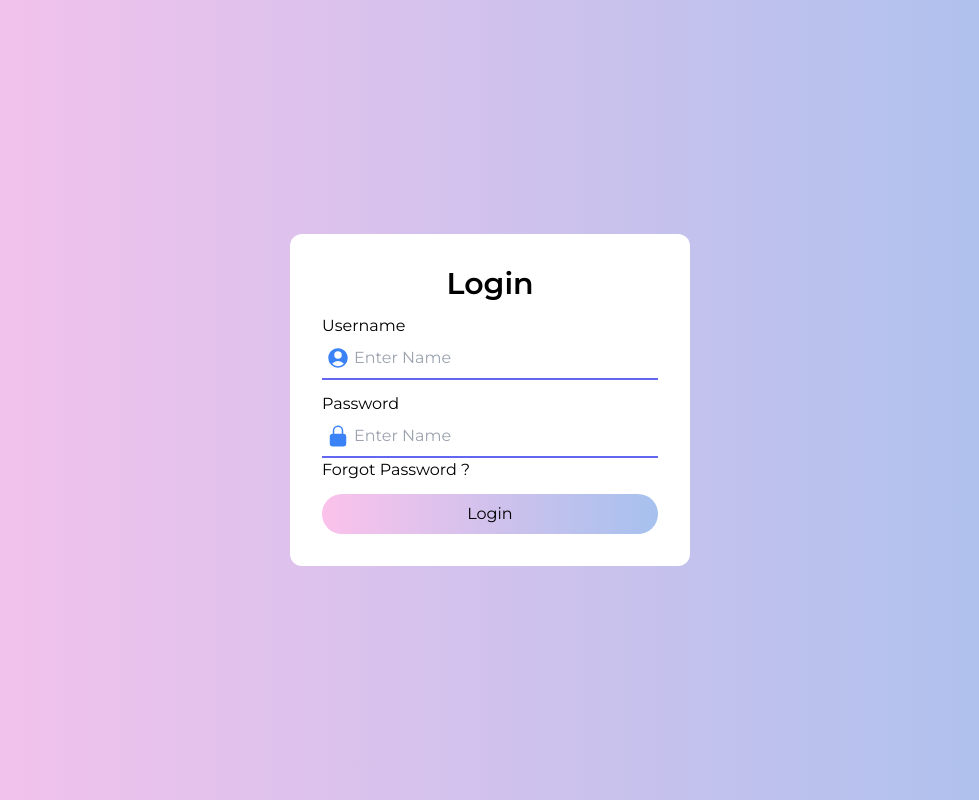
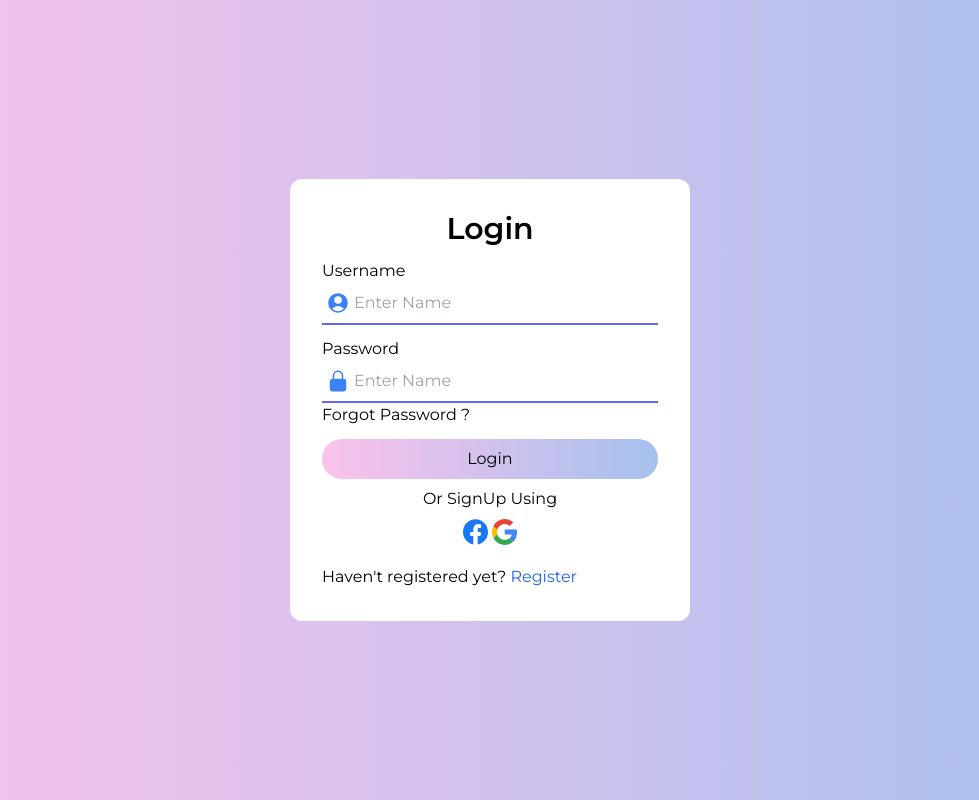
Before and after one commit to Girilaxman000/ecommerce-client, a Next.js app: page /login in a window 1280 px wide. Shown: the whole page, without its empty margins (150-1129 px from the left). Built offline with nearby package versions, Linux system fonts and the light colour scheme.

Commit message:
add google and facebook icons

```diff
--- a/pages/login.tsx
+++ b/pages/login.tsx
@@ -1,3 +1,4 @@
+/* eslint-disable react/no-unescaped-entities */
 import Link from "next/link";
 import {
   BeakerIcon,
@@ -7,6 +8,7 @@ import {
 import { useState } from "react";
 import * as Yup from "yup";
 import { useFormik } from "formik";
+import Image from "next/image";
 
 const Register = () => {
   const initialValues = {
@@ -138,6 +140,7 @@ const Register = () => {
               Forgot Password ?
             </Link>
           </div>
+
           <button
             type="submit"
             className="w-full p-2 bg-gradient-to-r from-[#fbc2eb] to-[#a6c1ee] rounded-3xl"
@@ -145,6 +148,27 @@ const Register = () => {
             Login
           </button>
         </form>
+        <p className="text-center mt-2">Or SignUp Using</p>
+        <div className="flex justify-center mt-2 gap-1">
+          <Image
+            src={"/assets/facebook.svg"}
+            alt="facebook"
+            width={25}
+            height={25}
+          />
+          <Image
+            src={"/assets/google.svg"}
+            alt="google"
+            width={25}
+            height={25}
+          />
+        </div>
+        <p className="mt-5">
+          Haven't registered yet?{" "}
+          <Link className="text-blue-600" href="/register">
+            Register
+          </Link>
+        </p>
       </div>
     </div>
   );
--- a/pages/register.tsx
+++ b/pages/register.tsx
@@ -142,6 +142,12 @@ const Register = () => {
             Register
           </button>
         </form>
+        <p className="mt-5">
+          Already registered ?{" "}
+          <Link className="text-blue-600" href="/login">
+            Login
+          </Link>
+        </p>
       </div>
     </div>
   );
```
Also changed, not shown: public/assets/facebook.svg (added), public/assets/google.svg (added).
